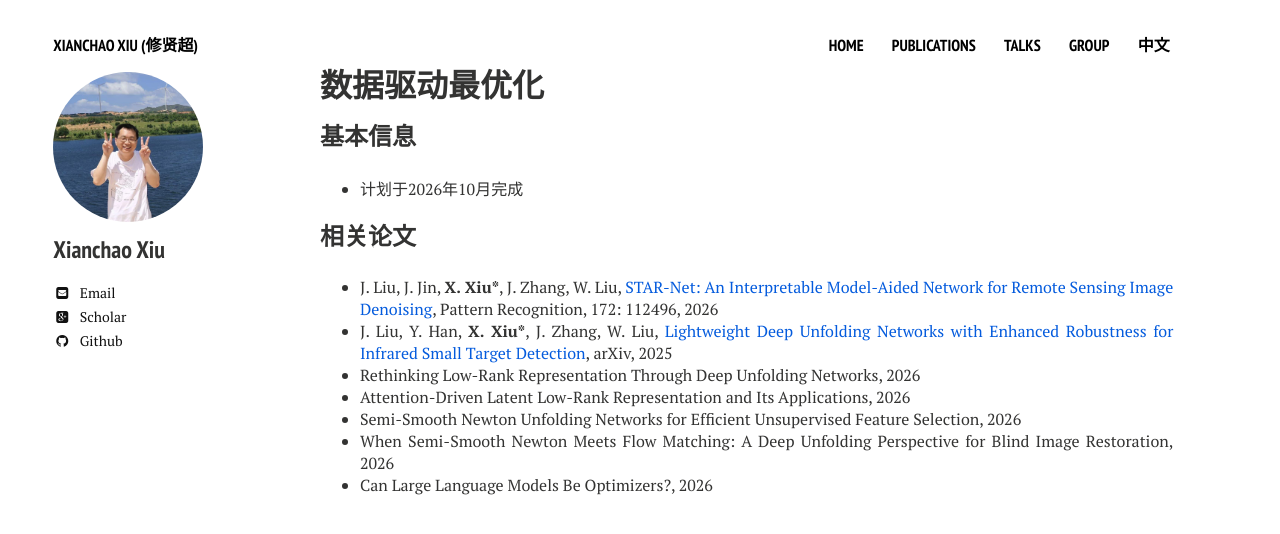
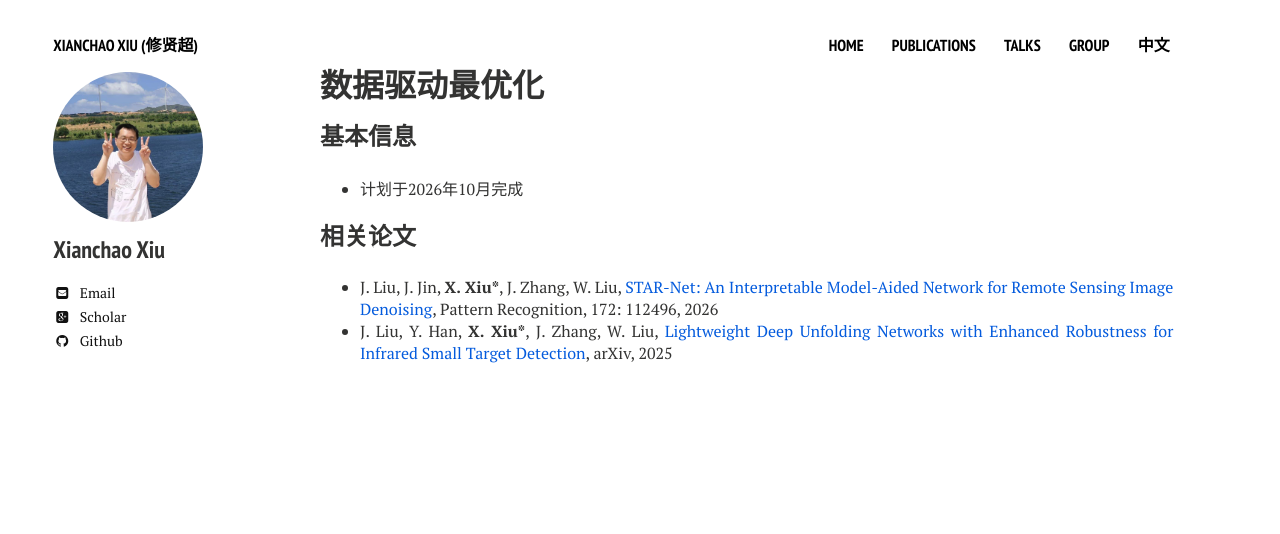
Before and after one commit to xianchaoxiu/xianchaoxiu.github.io, a Jekyll site: the page built from chinese/book/DDOA/index.md, in a window 1280 px wide. Shown: the top 534 px of the page. Built offline with Jekyll 4.4.1, drawn with Linux system fonts in a browser that asks for light colours; nearby versions of some CDN libraries.

Commit message:
Update index.md

```diff
--- a/chinese/book/DDOA/index.md
+++ b/chinese/book/DDOA/index.md
@@ -13,8 +13,3 @@ share: false
 ### 相关论文
 * J. Liu, J. Jin, <b>X. Xiu*</b>, J. Zhang, W. Liu, <a href="https://doi.org/10.1016/j.patcog.2025.112496" class="textlink" target="_blank">STAR-Net: An Interpretable Model-Aided Network for Remote Sensing Image Denoising</a>, Pattern Recognition, 172: 112496, 2026  <br>
 * J. Liu, Y. Han, <b>X. Xiu*</b>, J. Zhang, W. Liu, <a href="https://doi.org/10.48550/arXiv.2509.08205" class="textlink" target="_blank">Lightweight Deep Unfolding Networks with Enhanced Robustness for Infrared Small Target Detection</a>, arXiv, 2025  <br>
-* Rethinking Low-Rank Representation Through Deep Unfolding Networks, 2026  <br>
-* Attention-Driven Latent Low-Rank Representation and Its Applications, 2026  <br>
-* Semi-Smooth Newton Unfolding Networks for Efficient Unsupervised Feature Selection, 2026  <br>
-* When Semi-Smooth Newton Meets Flow Matching: A Deep Unfolding Perspective for Blind Image Restoration, 2026  <br>
-* Can Large Language Models Be Optimizers?, 2026  <br>
```
